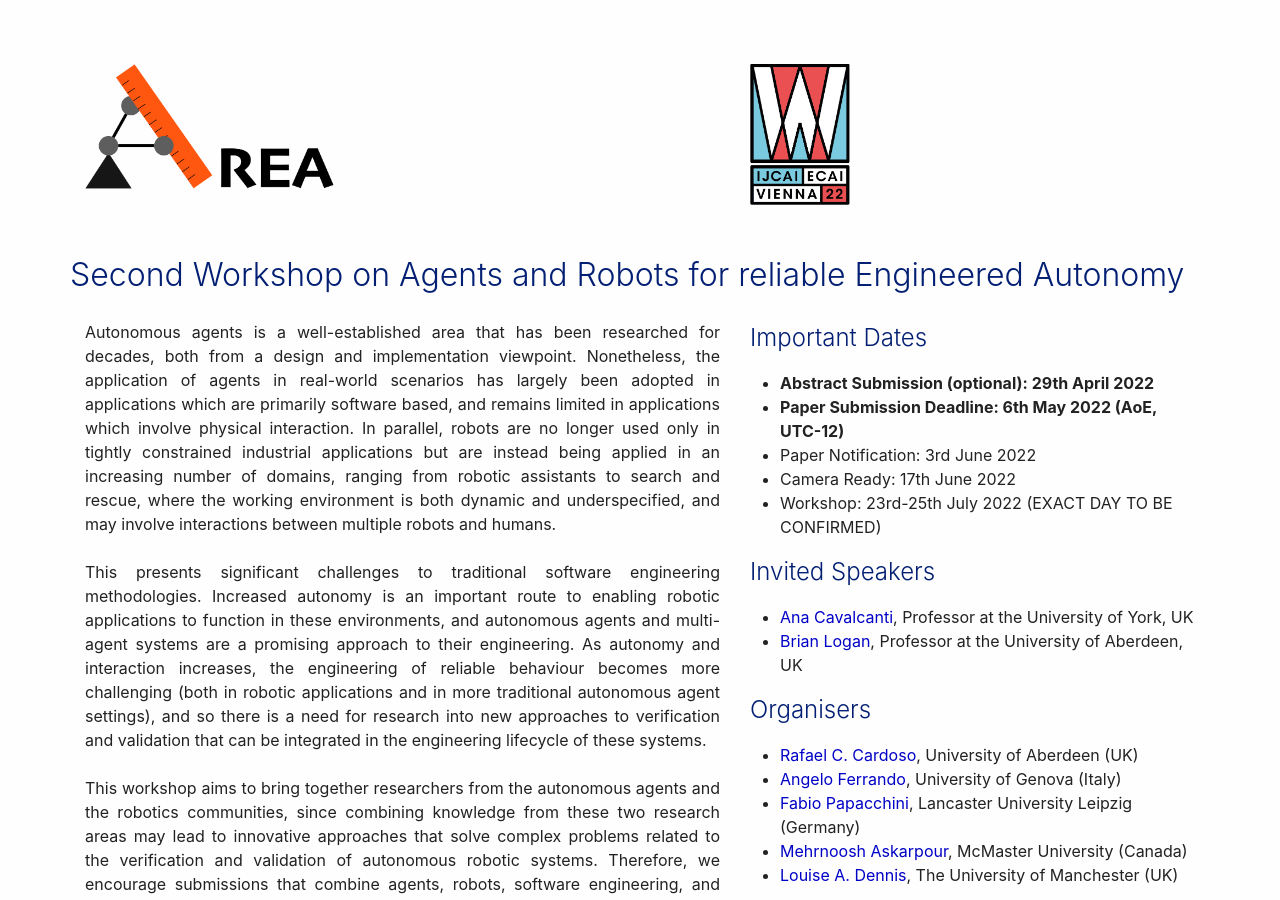
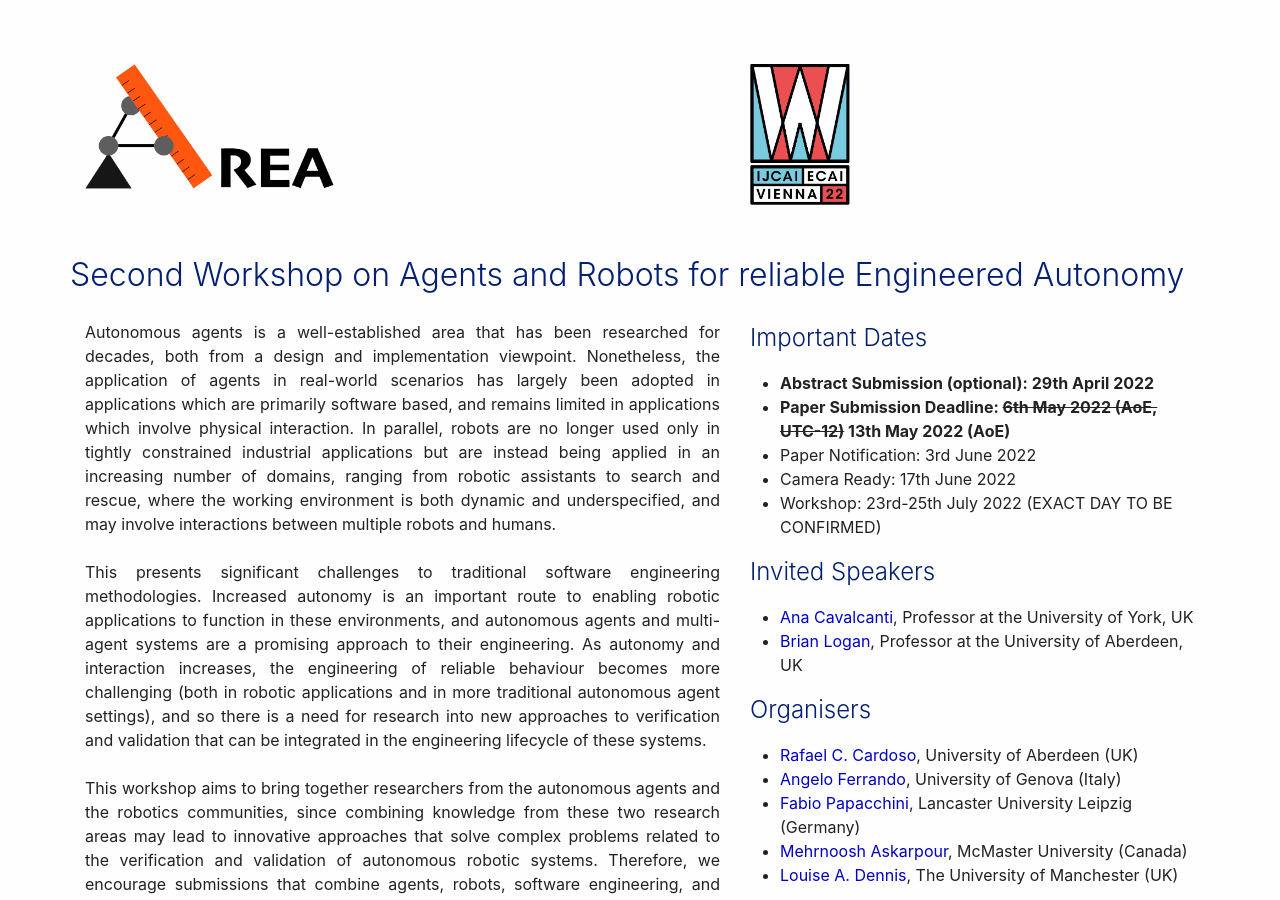
Before and after one commit to AREAWorkshop/AREA2022, a Jekyll site: the page built from index.md, in a window 1280 px wide and 900 px high. Built offline with Jekyll 4.4.1, drawn with Linux system fonts in a browser that asks for light colours; nearby versions of some CDN libraries.

Commit message:
Update index.md

```diff
--- a/index.md
+++ b/index.md
@@ -311,7 +311,7 @@ The time is in <a href="https://time.is/it/CEST">CEST timezone</a>.
 
 <ul>
 <li><b>Abstract Submission (optional): 29th April 2022</b></li>
-<li><b>Paper Submission Deadline: 6th May 2022 (AoE, UTC-12)</b></li>
+  <li><b>Paper Submission Deadline: <strike>6th May 2022 (AoE, UTC-12)</strike> 13th May 2022 (AoE)</b></li>
 <li>Paper Notification: 3rd June 2022</li>
 <li>Camera Ready: 17th June 2022</li>
 <li>Workshop: 23rd-25th July 2022 (EXACT DAY TO BE CONFIRMED)</li>
```
